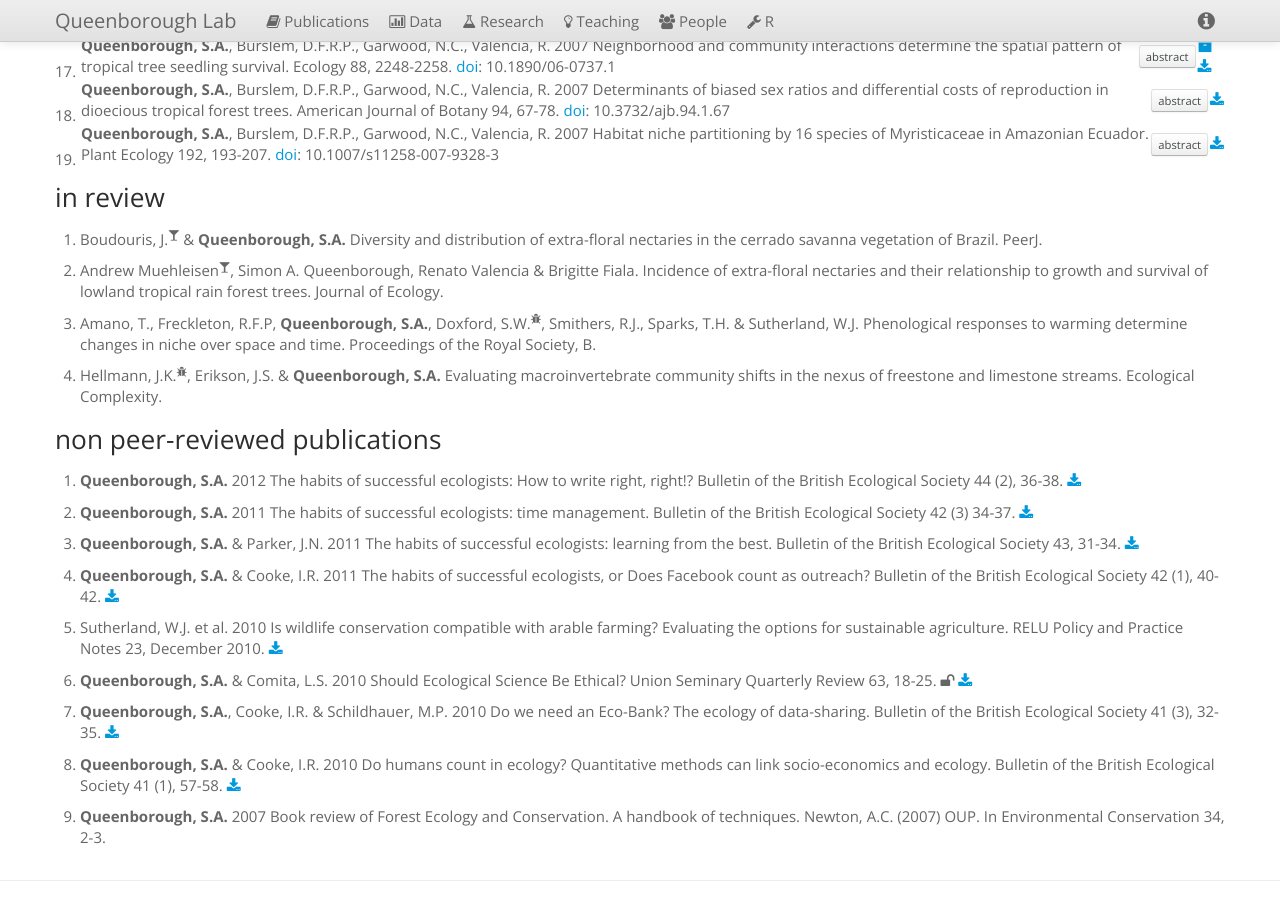
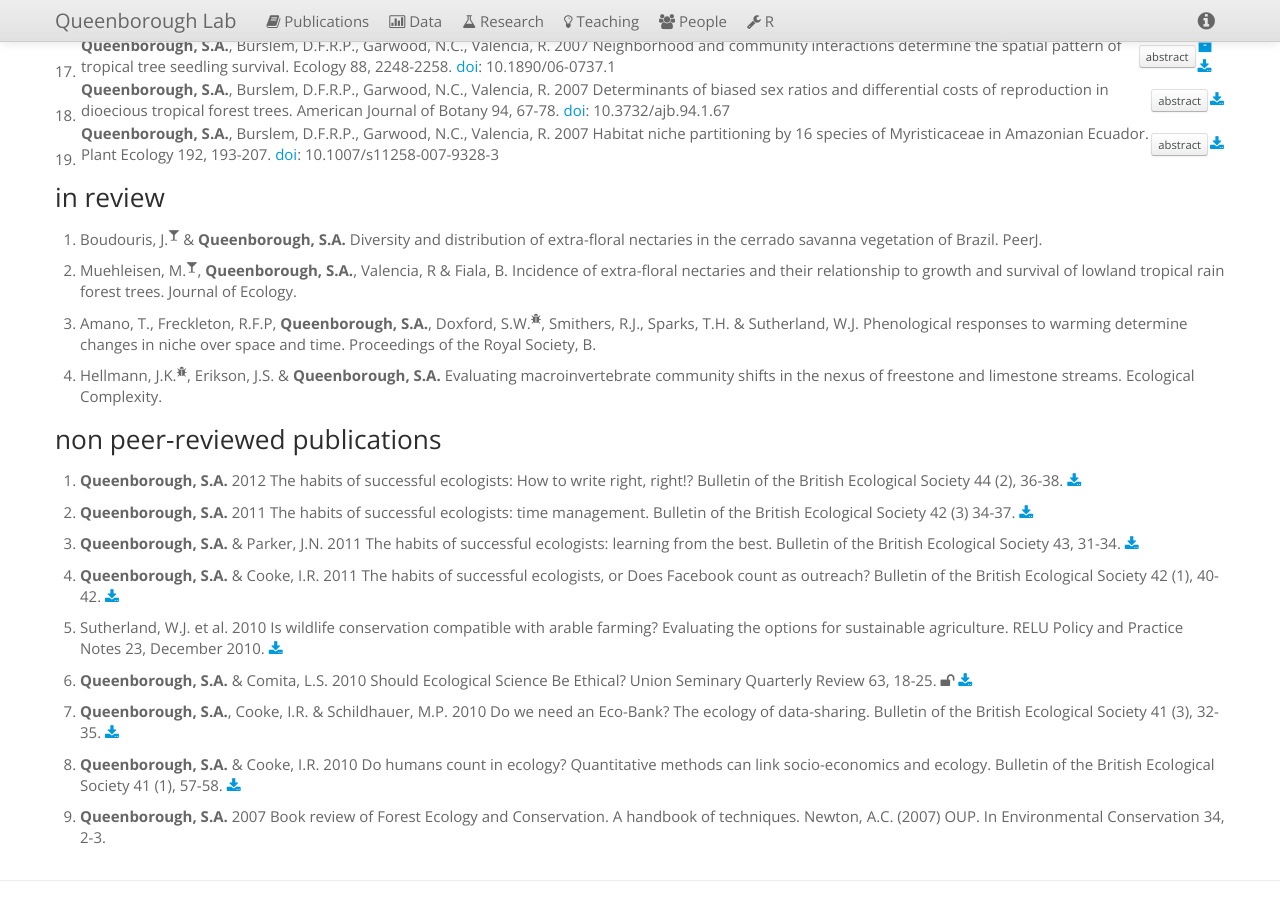
Before and after one commit to saq/saq.github.io, a Jekyll site: the page built from publications.md, in a window 1280 px wide and 900 px high, scrolled down 1712 px. Built offline with Jekyll 4.4.1, drawn with Linux system fonts in a browser that asks for light colours.

Commit message:
Andrew author format

```diff
--- a/publications.md
+++ b/publications.md
@@ -74,7 +74,7 @@ the evolution and ecology of dioecious species in many forest ecosystems
 
 1. Boudouris, J.<sup><span class="icon-glass"></span></sup> & **Queenborough, S.A.** Diversity and distribution of extra-floral nectaries in the cerrado savanna vegetation of Brazil. PeerJ.
 
-2. Andrew Muehleisen<sup><span class="icon-glass"></span></sup>, Simon A. Queenborough, Renato Valencia & Brigitte Fiala. Incidence of extra-floral nectaries and their relationship to growth and survival of lowland tropical rain forest trees. Journal of Ecology.
+2. Muehleisen, M.<sup><span class="icon-glass"></span></sup>, **Queenborough, S.A.**, Valencia, R & Fiala, B. Incidence of extra-floral nectaries and their relationship to growth and survival of lowland tropical rain forest trees. Journal of Ecology.
 
 3. Amano, T., Freckleton, R.F.P, **Queenborough, S.A.**, Doxford, S.W.<sup><span class="icon-bug"></span></sup>, Smithers, R.J., Sparks, T.H. & Sutherland, W.J. Phenological responses to warming determine changes in niche over space and time. Proceedings of the Royal Society, B.
 
```
